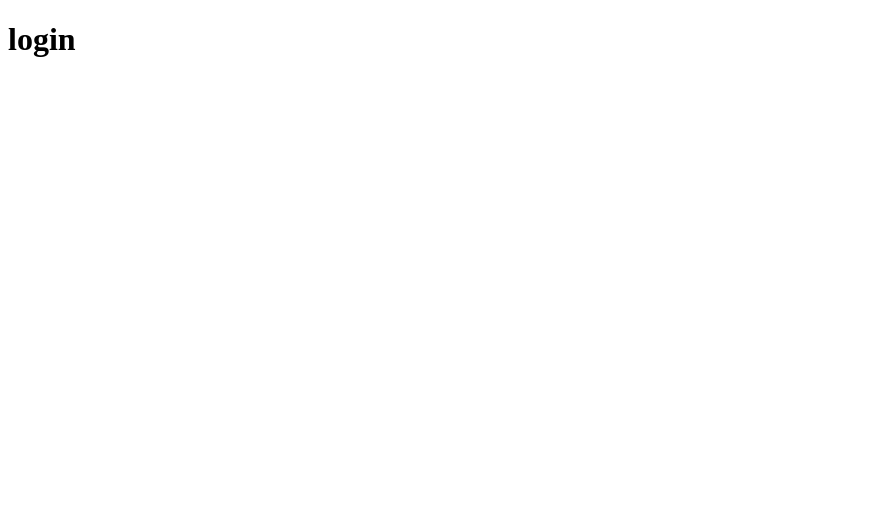
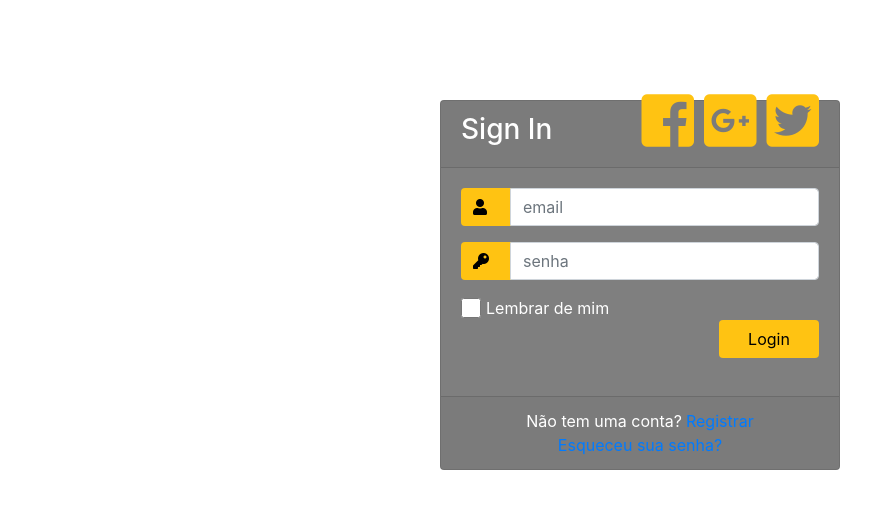
Before and after one commit to GSSachete/Caramelle, a website: page login.html in a window 1280 px wide. Shown: the whole page, without its empty margins (0-894 px from the left). Drawn offline with nearby package versions, Linux system fonts and the light colour scheme.

Commit message:
começo da tela de login

```diff
--- a/login.html
+++ b/login.html
@@ -1,11 +1,70 @@
+
+
+
 <!DOCTYPE html>
-<html lang="en">
+<link href="style.css" rel="stylesheet">
+<link href="//maxcdn.bootstrapcdn.com/bootstrap/4.1.1/css/bootstrap.min.css" rel="stylesheet" id="bootstrap-css">
+<script src="//maxcdn.bootstrapcdn.com/bootstrap/4.1.1/js/bootstrap.min.js"></script>
+<script src="//cdnjs.cloudflare.com/ajax/libs/jquery/3.2.1/jquery.min.js"></script>
+<html>
 <head>
-    <meta charset="UTF-8">
-    <meta name="viewport" content="width=device-width, initial-scale=1.0">
-    <title>login</title>
+	<title>Login Page</title>
+
+
+
+	<link rel="stylesheet" href="https://stackpath.bootstrapcdn.com/bootstrap/4.1.3/css/bootstrap.min.css" integrity="sha384-MCw98/SFnGE8fJT3GXwEOngsV7Zt27NXFoaoApmYm81iuXoPkFOJwJ8ERdknLPMO" crossorigin="anonymous">
+
+    <!--Fontawesome CDN-->
+	<link rel="stylesheet" href="https://use.fontawesome.com/releases/v5.3.1/css/all.css" integrity="sha384-mzrmE5qonljUremFsqc01SB46JvROS7bZs3IO2EmfFsd15uHvIt+Y8vEf7N7fWAU" crossorigin="anonymous">
+
+	<!--Custom styles-->
+	<link rel="stylesheet" type="text/css" href="styles.css">
 </head>
 <body>
-    <h1>login</h1>
+<div class="container">
+	<div class="d-flex justify-content-center h-100">
+		<div class="card">
+			<div class="card-header">
+				<h3>Sign In</h3>
+				<div class="d-flex justify-content-end social_icon">
+					<span><i class="fab fa-facebook-square"></i></span>
+					<span><i class="fab fa-google-plus-square"></i></span>
+					<span><i class="fab fa-twitter-square"></i></span>
+				</div>
+			</div>
+			<div class="card-body">
+				<form>
+					<div class="input-group form-group">
+						<div class="input-group-prepend">
+							<span class="input-group-text"><i class="fas fa-user"></i></span>
+						</div>
+						<input type="text" class="form-control" placeholder="email">
+
+					</div>
+					<div class="input-group form-group">
+						<div class="input-group-prepend">
+							<span class="input-group-text"><i class="fas fa-key"></i></span>
+						</div>
+						<input type="password" class="form-control" placeholder="senha">
+					</div>
+					<div class="row align-items-center remember">
+						<input type="checkbox">Lembrar de mim
+					</div>
+					<div class="form-group">
+						<input type="submit" value="Login" class="btn float-right login_btn">
+					</div>
+				</form>
+			</div>
+			<div class="card-footer">
+				<div class="d-flex justify-content-center links">
+					Não tem uma conta?<a href="#">Registrar</a>
+				</div>
+				<div class="d-flex justify-content-center">
+					<a href="#">Esqueceu sua senha?</a>
+				</div>
+			</div>
+		</div>
+	</div>
+</div>
 </body>
 </html>
--- a/style.css
+++ b/style.css
@@ -22,3 +22,82 @@ footer a {
 .img-fluid {
     margin-left: 20%;
 }
+
+
+    .container{
+    height: 100%;
+    align-content: center;
+    }
+
+    .card{
+    height: 370px;
+    margin-top: 100px;
+    margin-bottom: auto;
+    width: 400px;
+    background-color: rgba(0,0,0,0.5) !important;
+    }
+
+    .social_icon span{
+    font-size: 60px;
+    margin-left: 10px;
+    color: #FFC312;
+    }
+
+    .social_icon span:hover{
+    color: white;
+    cursor: pointer;
+    }
+
+    .card-header h3{
+    color: white;
+    }
+
+    .social_icon{
+    position: absolute;
+    right: 20px;
+    top: -25px;
+    }
+
+    .input-group-prepend span{
+    width: 50px;
+    background-color: #FFC312;
+    color: black;
+    border:0 !important;
+    }
+
+    input:focus{
+    outline: 0 0 0 0  !important;
+    box-shadow: 0 0 0 0 !important;
+
+    }
+
+    .remember{
+    color: white;
+    }
+
+    .remember input
+    {
+    width: 20px;
+    height: 20px;
+    margin-left: 15px;
+    margin-right: 5px;
+    }
+
+    .login_btn{
+    color: black;
+    background-color: #FFC312;
+    width: 100px;
+    }
+
+    .login_btn:hover{
+    color: black;
+    background-color: white;
+    }
+
+    .links{
+    color: white;
+    }
+
+    .links a{
+    margin-left: 4px;
+    }
```
